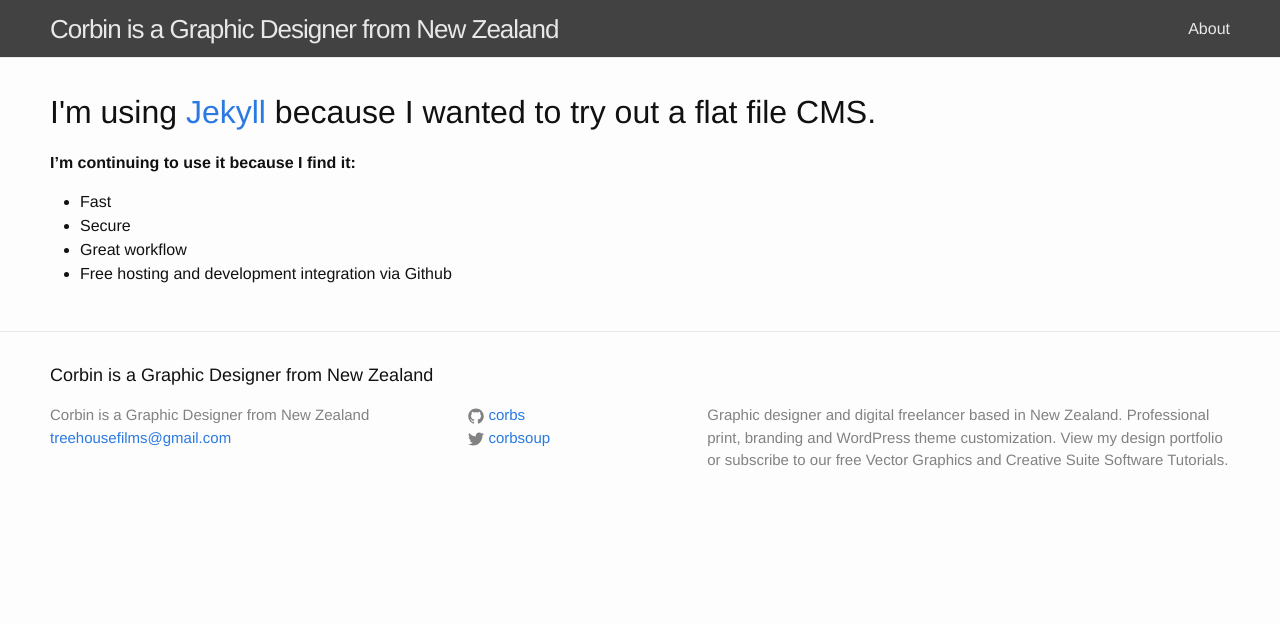
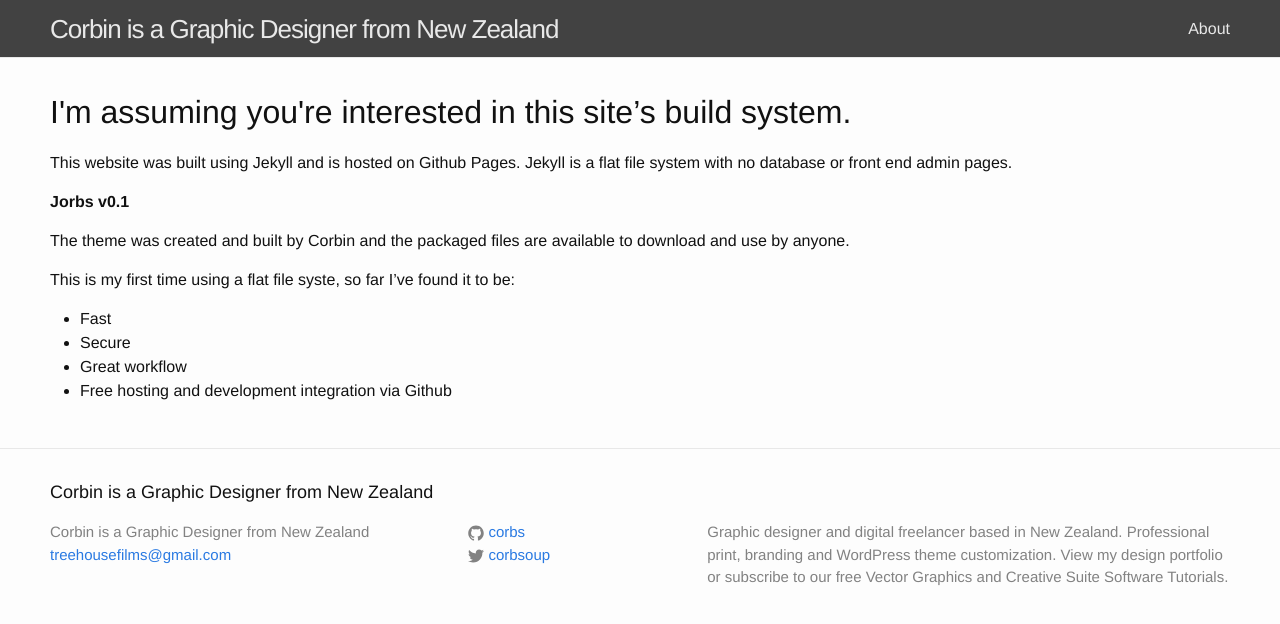
Before and after one commit to corbs/corbs.github.io, a Jekyll site: the page built from admin.md, in a window 1280 px wide. Shown: the top 624 px of the page. Built offline with Jekyll 4.4.1, drawn with Linux system fonts in a browser that asks for light colours.

```diff
--- a/admin.md
+++ b/admin.md
@@ -1,8 +1,13 @@
 ---
 layout: default
 ---
-<h1>I'm using <a href="*">Jekyll</a> because I wanted to try out a flat file CMS.</h1>
-<strong>I'm continuing to use it because I find it:</strong>
+<h1>I'm assuming you're interested in this site’s build system.</h1>
+<p>This website was built using Jekyll and is hosted on Github Pages.
+Jekyll is a flat file system with no database or front end admin pages.</p>
+<strong>Jorbs v0.1</strong>
+<p>The theme was created and built by Corbin and the packaged files are available to download and use by anyone.</p>
+
+This is my first time using a flat file syste, so far I've found it to be:
 <ul>
 <li>Fast</li>
 <li>Secure</li>
```
Also changed, not shown: 404.md (+54 -1 lines), c64.ttf (added), css/c64.ttf (added).
